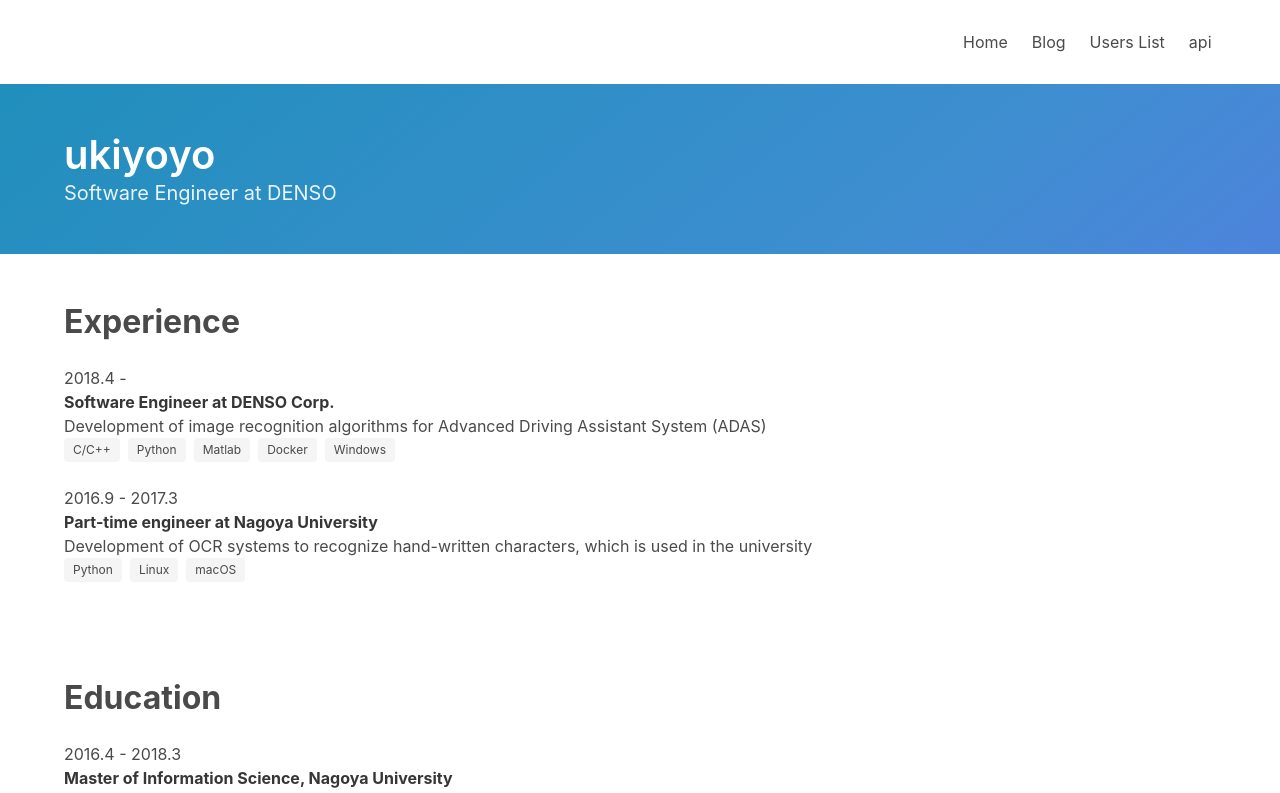
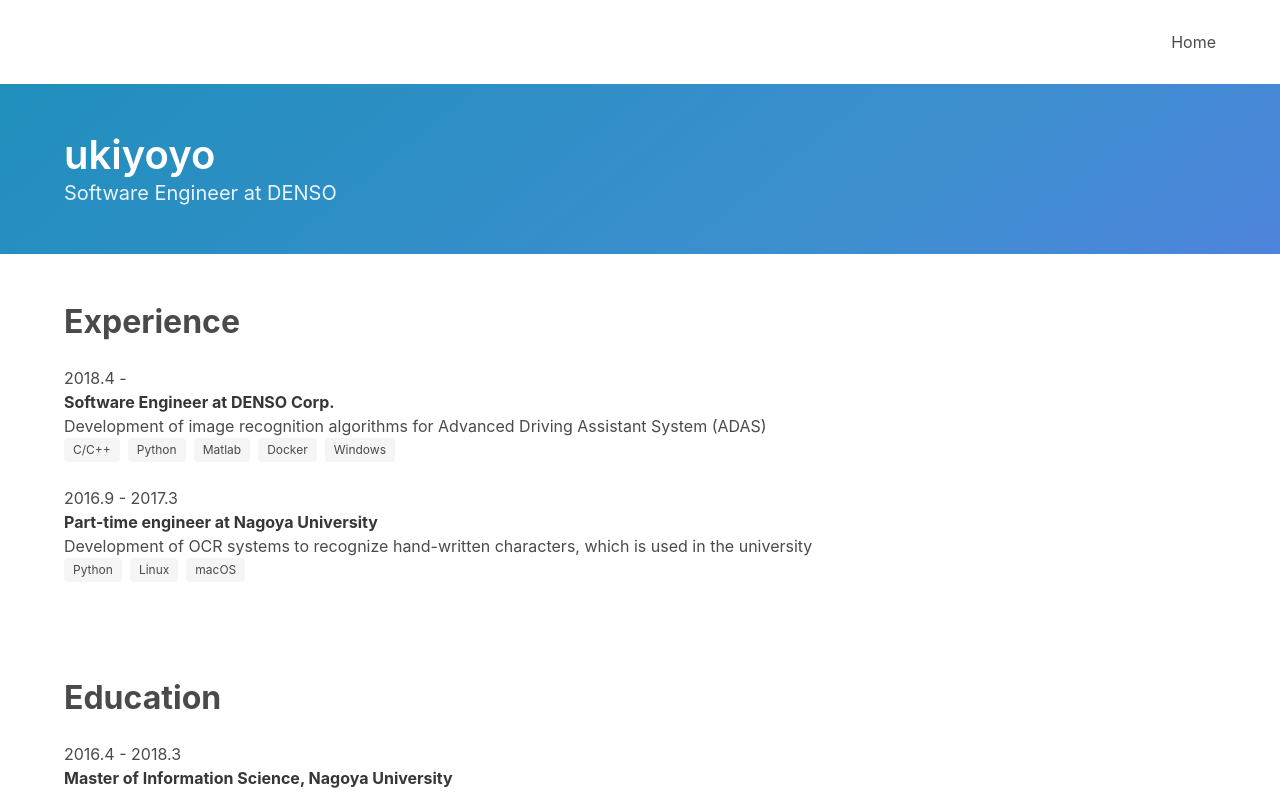
Before and after one commit to tttanikawa/nextjs-my-page, a Next.js app: page / in a window 1280 px wide. Shown: the top 793 px of the page. Built offline with nearby package versions, Linux system fonts and the light colour scheme.

Commit message:
Disabled some navigation items

```diff
--- a/components/Layout.tsx
+++ b/components/Layout.tsx
@@ -33,7 +33,7 @@
                             </a>
                             </Link>
 
-                            <Link href="/about">
+                            {/* <Link href="/about">
                                 <a className="navbar-item">
                                     Blog
                             </a>
@@ -49,8 +49,7 @@
                                 <a className="navbar-item">
                                     api
                             </a>
-                            </Link>
-                            <a> &nbsp;</a>
+                            </Link> */}
                         </div>
                     </div>
                 </div>
```
